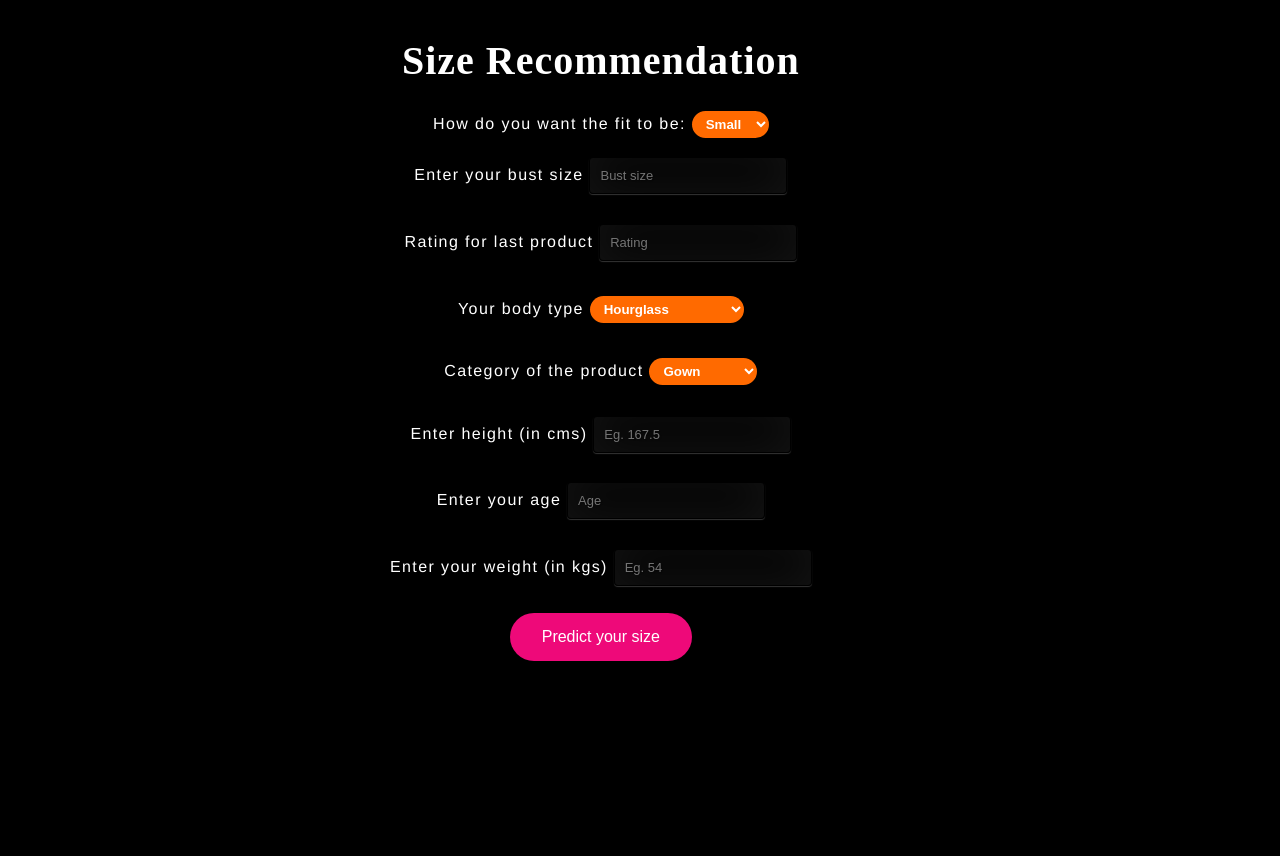
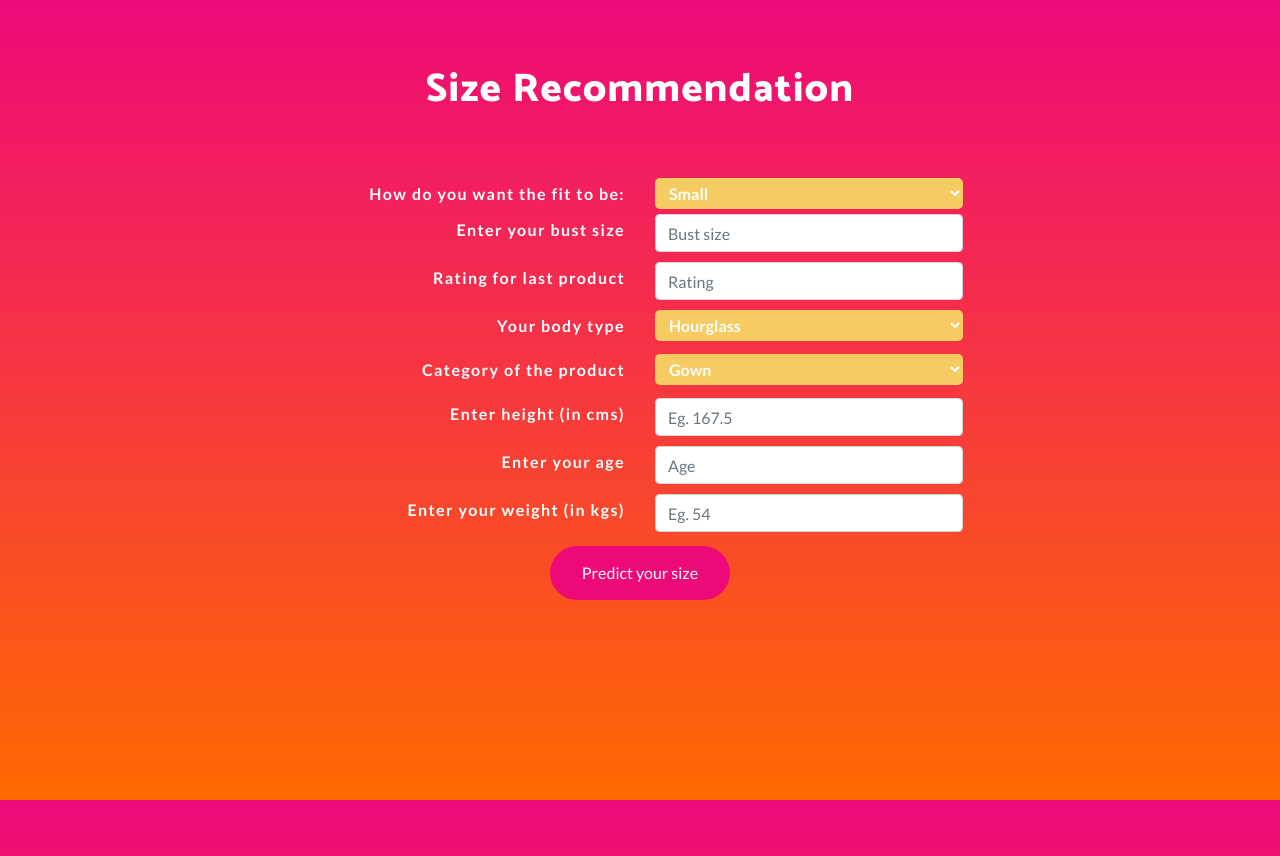
Before and after one commit to Ridam2k/size_fit_1, a Flask app: template templates/index.html in a window 1280 px wide. Before the commit the page ends 661 px from the top, so only its background shows below. Run offline with Flask 2, Linux system fonts and the light colour scheme; the template is opened without the code that fills it, so the values that code supplies are empty.

Commit message:
Updated files

```diff
--- a/data.csv
+++ b/data.csv
@@ -1,2 +1,2 @@
 fit,body_type,category,weight,rating,height,age,bust_size
-fit,straight & narrow,top,67,8,178.7,22,36d
+small,straight & narrow,top,57,10,176.5,21,34c
--- a/static/css/style.css
+++ b/static/css/style.css
@@ -1,4 +1,5 @@
 @import url(https://fonts.googleapis.com/css?family=Open+Sans);
+@import url(https://fonts.googleapis.com/css?family=Catamaran:100,200,300,400,500,600,700,800,900);
 
 html {
 	width: 100%;
@@ -9,50 +10,24 @@ html {
 body {
 	width: 100%;
 	height: 100%;
-	font-family: 'Helvetica';
-	background: #000;
+	font-family: 'Catamaran !important';
+	background: linear-gradient(0deg, #ff6a00 0%, #ee0979 100%);
+	background-repeat: no repeat;
+	background-size: cover;
+	background-position: center center;
 	color: #fff;
 	text-align: center;
 	letter-spacing: 1.4px;
 }
-.login {
-	position: absolute;
-	top: 30%;
-	left: 50%;
-	margin: -150px 0 0 -250px;
-	width: auto;
-	height: 1000px;
+
+.container {
+	height: 50%;
 }
-
-.login h1 {
-	color: #fff;
-	text-shadow: 0 0 10px rgba(0, 0, 0, 0.3);
-	letter-spacing: 1px;
-	text-align: center;
-	font-size: 40px;
-	font-family: '-webkit-pictograph';
-}
-
 input {
 	/* width: 100%; */
-	display: inline-block;
 	margin-bottom: 10px;
-	background: rgba(0, 0, 0, 0.3);
-	border: none;
-	outline: none;
-	padding: 10px;
-	font-size: 13px;
-	color: #fff;
-	text-shadow: 1px 1px 1px rgba(0, 0, 0, 0.3);
-	border: 1px solid rgba(0, 0, 0, 0.3);
-	border-radius: 4px;
-	box-shadow: inset 0 -5px 45px rgba(100, 100, 100, 0.2),
-		0 1px 1px rgba(255, 255, 255, 0.2);
-	-webkit-transition: box-shadow 0.5s ease;
-	-moz-transition: box-shadow 0.5s ease;
-	-o-transition: box-shadow 0.5s ease;
-	-ms-transition: box-shadow 0.5s ease;
-	transition: box-shadow 0.5s ease;
+	color: black;
+	float: left;
 }
 
 option {
@@ -77,14 +52,23 @@ option {
 
 .form-text {
 	font-size: medium !important;
-	display: inline-block;
+	/* display: inline-block; */
+	color: white;
+	float: right;
+	font-weight: bold;
 }
 
+/* .input-text {
+	float: left;
+} */
+
 .form-button {
-	background-color: #ff6a00;
+	width: 100%;
+	background-color: #f5cb62;
 	color: white;
 	font-weight: bold;
 	border: none;
 	padding: 5px 10px 5px 10px;
-	border-radius: 20em;
+	border-radius: 5px;
+	float: left;
 }
--- a/templates/index.html
+++ b/templates/index.html
@@ -3,42 +3,80 @@
 <html >
 <head>
   <meta charset="UTF-8">
-  <title>Deployment Tutorial 1</title>
+  <title>YourFit | Size Recommendation</title>
+
+  <!-- Bootstrap core CSS -->
+  <link rel="stylesheet" href="https://cdn.jsdelivr.net/npm/bootstrap@4.6.0/dist/css/bootstrap.min.css" integrity="sha384-B0vP5xmATw1+K9KRQjQERJvTumQW0nPEzvF6L/Z6nronJ3oUOFUFpCjEUQouq2+l" crossorigin="anonymous">
   <link href='https://fonts.googleapis.com/css?family=Pacifico' rel='stylesheet' type='text/css'>
 <link href='https://fonts.googleapis.com/css?family=Arimo' rel='stylesheet' type='text/css'>
 <link href='https://fonts.googleapis.com/css?family=Hind:300' rel='stylesheet' type='text/css'>
 <link href='https://fonts.googleapis.com/css?family=Open+Sans+Condensed:300' rel='stylesheet' type='text/css'>
-<!-- <link rel="stylesheet" href="{{ url_for('static', filename='css/style.css') }}"> -->
+
+<link href="https://fonts.googleapis.com/css?family=Catamaran:100,200,300,400,500,600,700,800,900" rel="stylesheet">
+<link href="https://fonts.googleapis.com/css?family=Lato:100,100i,300,300i,400,400i,700,700i,900,900i" rel="stylesheet">
+
+
+<link rel="stylesheet" href="../static/public/home-css/home.css">
+<link rel="stylesheet" href="../static/public/home-css/teamstyles.css">
 <link rel="stylesheet" href="../static/css/style.css">
+<link href="../static/public/innerpage-css/innerpage.css" rel="stylesheet">
 
 </head>
 
-<body style="background: #000;">
- <div class="login" style= "top: 20%; height: auto;">
-	<h1>Size Recommendation</h1>
+<style>
+  .center {
+	margin: auto;
+  margin-top: 5%;
+	width: 60%;
+	padding: 10px;
+}
+</style>
+
+<body>
+  <div class= "container">
+  <div class= "center">
+ <!-- <div> -->
+	<h1 style="text-align: center; color:white; margin-bottom: 10%;">Size Recommendation</h1>
 
      <!-- Main Input For Receiving Query to our ML -->
     <form action="{{ url_for('predict')}}"method="post">
     	<!-- <input type="text" name="fit" placeholder="How do you want the fit to be" required="required" /> -->
-      <div class= "form-input">
+      <div class= "row">
+          <div class= "col-6">
             <label for="fit" class= "form-text">How do you want the fit to be:</label>
+          </div>
+          <div class= "col-6">
           <select id="fit" name="fit" class= "form-button">
             <option value="small">Small</option>
             <option value="fit">Fit</option>
             <option value="large">Large</option>
           </select>
         </div>
-      <div class= "form-input">
+      </div>
+
+      <div class= "row">
+        <div class= "col-6">
           <p class="form-text" >Enter your bust size</p>
-      <input type="text" name="bust_size" placeholder="Bust size" required="required" />
         </div>
-      <div class= "form-input">
+        <div class= "col-6">
+          <input type="text" name="bust_size" class="form-control" placeholder="Bust size" required="required" />
+        </div>
+      </div>
+
+      <div class= "row">
+        <div class= "col-6">
           <p class="form-text" >Rating for last product</p>
-		<input type="number" name="rating" placeholder="Rating" required="required" />
         </div>
-    <div class= "form-input">
+        <div class= "col-6">
+          <input type="number" name="rating" class="form-control" placeholder="Rating" required="required" />
+        </div>
+    </div>
+
+    <div class= "row">
+      <div class= "col-6">
         <p class="form-text" >Your body type</p>
-		<!-- <input type="text" name="body_type" placeholder="Body Type" required="required" /> -->
+      </div>
+        <div class= "col-6">
           <select id="body_type" name="body_type" class= "form-button">
             <option value="hourglass">Hourglass</option>
             <option value="straight & narrow">Straight & Narrow</option>
@@ -50,9 +88,13 @@
             <option value="unknown">Unknown</option>
           </select>
         </div>
+    </div>
 
-    <div class= "form-input">
+    <div class= "row">
+      <div class= "col-6">
         <p class="form-text" >Category of the product</p>
+      </div>
+      <div class= "col-6">
       <select id="category" name="category" class= "form-button">
         <option value="gown">Gown</option>
         <option value="sheath">Sheath</option>
@@ -67,24 +109,39 @@
         <option value="jacket">Jacket</option>
       </select>
       </div>
+      </div>
 
 
-    <!-- <input type="text" name="category" placeholder="Category of product" required="required" />
-    -->
-    <div class= "form-input">
+
+    <div class= "row">
+      <div class= "col-6">
       <p class="form-text" >Enter height (in cms)</p>
-      <input type="number" name="height" step="0.1" placeholder="Eg. 167.5 " required="required" />
+      </div>
+      <div class="col-6">
+        <input type="number" name="height" class="form-control" step="0.1" placeholder="Eg. 167.5 " required="required" />
       </div>
 
-  <div class= "form-input">
-    <p class="form-text" >Enter your age</p>
-    <input type="number" name="age" placeholder="Age" required="required" />
   </div>
 
-<div class= "form-input">
+  <div class= "row">
+    <div class="col-6">
+      <p class="form-text" >Enter your age</p>
+    </div>
+   <div class="col-6">
+    <input type="number" name="age" class="form-control" placeholder="Age" required="required" />
+   </div>
+
+</div>
+
+<div class= "row">
+  <div class="col-6">
     <p class="form-text" >Enter your weight (in kgs)</p>
-  <input type="number" name="weight" placeholder="Eg. 54" required="required" />
   </div>
+ <div class="col-6">
+  <input type="number" name="weight" class="form-control" placeholder="Eg. 54" required="required" />
+</div>
+</div>
+
 
         <button type="submit" class="btn-custom" style="background-color: #ee0979;
         border: none;
@@ -107,6 +164,8 @@
    <br>
    <br>
 
+ <!-- </div> -->
+</div>
 </div>
 </body>
 </html>
--- a/templates/inner-page.html
+++ b/templates/inner-page.html
@@ -9,7 +9,7 @@
    <meta name="description" content="">
    <meta name="author" content="">
 
-   <title>SizeFit</title>
+   <title>YourFit</title>
 
    <!-- Bootstrap core CSS -->
    <link rel="stylesheet" href="https://cdn.jsdelivr.net/npm/bootstrap@4.6.0/dist/css/bootstrap.min.css" integrity="sha384-B0vP5xmATw1+K9KRQjQERJvTumQW0nPEzvF6L/Z6nronJ3oUOFUFpCjEUQouq2+l" crossorigin="anonymous">
--- a/testing.csv
+++ b/testing.csv
@@ -1,2 +1,2 @@
 ,fit,body_type,category,weight,rating,height,age,bust_size,cup_size_start_in_cms,cup_size_end_in_cms
-0,1,2,6,67,8,178.7,22,36,18,19
+0,0,2,6,57,10,176.5,21,34,16,17
```
Also changed, not shown: README.md. Lines whose indentation alone changed are shown as unchanged.
